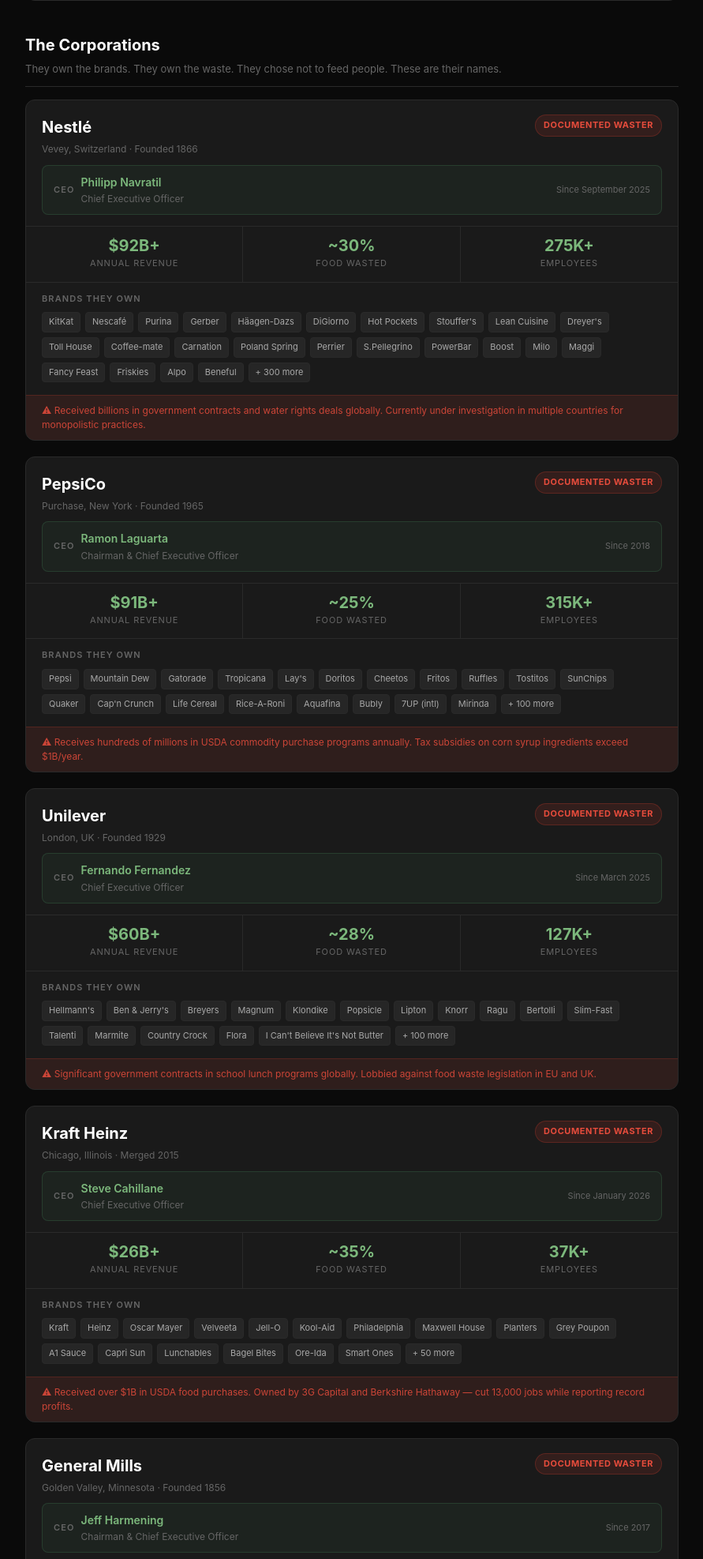
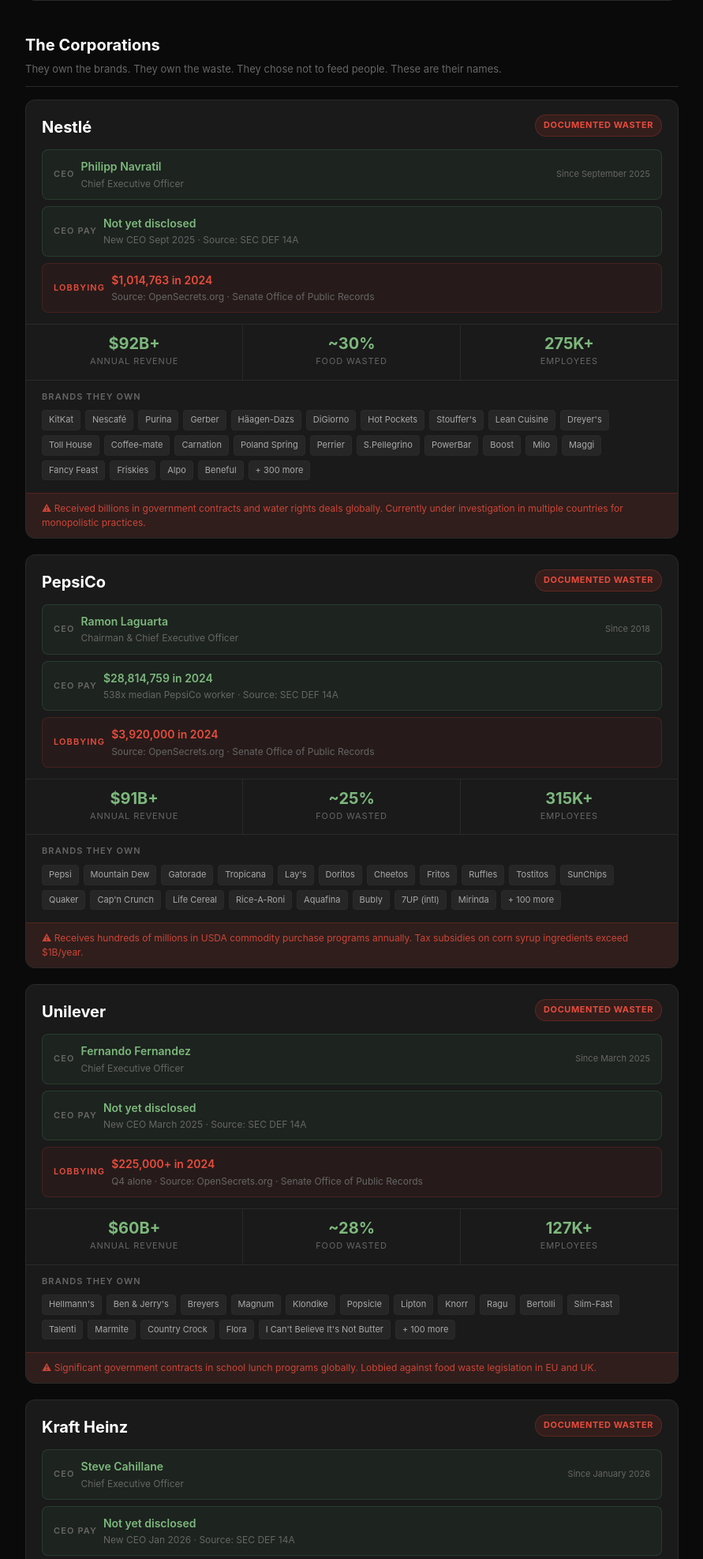
Before and after one commit to Kronestones/gleaning, a FastAPI app: page /stats in a window 1280 px wide. Shown: the part 936-2910 px from the top of the page at 79% size, without its empty margins (194-1085 px from the left). Run offline with FastAPI, Linux system fonts and the light colour scheme; parts of the project's set-up code (start-up, migrations or seed data) failed here and were passed over.

Commit message:
Wealth Hoarders: CEO compensation + lobbying data, remove HQ location

```diff
--- a/templates/stats.html
+++ b/templates/stats.html
@@ -126,13 +126,21 @@
     <div class="corp-card">
       <div class="corp-header">
         <div class="corp-header-top">
-          <div><div class="corp-name">Nestlé</div><div class="corp-hq">Vevey, Switzerland · Founded 1866</div></div>
+          <div><div class="corp-name">Nestlé</div></div>
           <div class="corp-waste-badge">Documented Waster</div>
         </div>
         <div class="ceo-strip">
           <span class="ceo-label">CEO</span>
           <div><div class="ceo-name">Philipp Navratil</div><div class="ceo-title">Chief Executive Officer</div></div>
           <span class="ceo-since">Since September 2025</span>
+        </div>
+        <div class="ceo-strip" style="margin-top:8px">
+          <span class="ceo-label">CEO PAY</span>
+          <div><div class="ceo-name">Not yet disclosed</div><div class="ceo-title">New CEO Sept 2025 · Source: SEC DEF 14A</div></div>
+        </div>
+        <div class="ceo-strip" style="margin-top:8px;background:rgba(192,57,43,0.08);border-color:rgba(192,57,43,0.2)">
+          <span class="ceo-label" style="color:#e74c3c">LOBBYING</span>
+          <div><div class="ceo-name" style="color:#e74c3c">$1,014,763 in 2024</div><div class="ceo-title">Source: OpenSecrets.org · Senate Office of Public Records</div></div>
         </div>
       </div>
       <div class="corp-stats">
@@ -146,13 +154,21 @@
     <div class="corp-card">
       <div class="corp-header">
         <div class="corp-header-top">
-          <div><div class="corp-name">PepsiCo</div><div class="corp-hq">Purchase, New York · Founded 1965</div></div>
+          <div><div class="corp-name">PepsiCo</div></div>
           <div class="corp-waste-badge">Documented Waster</div>
         </div>
         <div class="ceo-strip">
           <span class="ceo-label">CEO</span>
           <div><div class="ceo-name">Ramon Laguarta</div><div class="ceo-title">Chairman & Chief Executive Officer</div></div>
           <span class="ceo-since">Since 2018</span>
+        </div>
+        <div class="ceo-strip" style="margin-top:8px">
+          <span class="ceo-label">CEO PAY</span>
+          <div><div class="ceo-name">$28,814,759 in 2024</div><div class="ceo-title">538x median PepsiCo worker · Source: SEC DEF 14A</div></div>
+        </div>
+        <div class="ceo-strip" style="margin-top:8px;background:rgba(192,57,43,0.08);border-color:rgba(192,57,43,0.2)">
+          <span class="ceo-label" style="color:#e74c3c">LOBBYING</span>
+          <div><div class="ceo-name" style="color:#e74c3c">$3,920,000 in 2024</div><div class="ceo-title">Source: OpenSecrets.org · Senate Office of Public Records</div></div>
         </div>
       </div>
       <div class="corp-stats">
@@ -166,13 +182,21 @@
     <div class="corp-card">
       <div class="corp-header">
         <div class="corp-header-top">
-          <div><div class="corp-name">Unilever</div><div class="corp-hq">London, UK · Founded 1929</div></div>
+          <div><div class="corp-name">Unilever</div></div>
           <div class="corp-waste-badge">Documented Waster</div>
         </div>
         <div class="ceo-strip">
           <span class="ceo-label">CEO</span>
           <div><div class="ceo-name">Fernando Fernandez</div><div class="ceo-title">Chief Executive Officer</div></div>
           <span class="ceo-since">Since March 2025</span>
+        </div>
+        <div class="ceo-strip" style="margin-top:8px">
+          <span class="ceo-label">CEO PAY</span>
+          <div><div class="ceo-name">Not yet disclosed</div><div class="ceo-title">New CEO March 2025 · Source: SEC DEF 14A</div></div>
+        </div>
+        <div class="ceo-strip" style="margin-top:8px;background:rgba(192,57,43,0.08);border-color:rgba(192,57,43,0.2)">
+          <span class="ceo-label" style="color:#e74c3c">LOBBYING</span>
+          <div><div class="ceo-name" style="color:#e74c3c">$225,000+ in 2024</div><div class="ceo-title">Q4 alone · Source: OpenSecrets.org · Senate Office of Public Records</div></div>
         </div>
       </div>
       <div class="corp-stats">
@@ -186,13 +210,21 @@
     <div class="corp-card">
       <div class="corp-header">
         <div class="corp-header-top">
-          <div><div class="corp-name">Kraft Heinz</div><div class="corp-hq">Chicago, Illinois · Merged 2015</div></div>
+          <div><div class="corp-name">Kraft Heinz</div></div>
           <div class="corp-waste-badge">Documented Waster</div>
         </div>
         <div class="ceo-strip">
           <span class="ceo-label">CEO</span>
           <div><div class="ceo-name">Steve Cahillane</div><div class="ceo-title">Chief Executive Officer</div></div>
           <span class="ceo-since">Since January 2026</span>
+        </div>
+        <div class="ceo-strip" style="margin-top:8px">
+          <span class="ceo-label">CEO PAY</span>
+          <div><div class="ceo-name">Not yet disclosed</div><div class="ceo-title">New CEO Jan 2026 · Source: SEC DEF 14A</div></div>
+        </div>
+        <div class="ceo-strip" style="margin-top:8px;background:rgba(192,57,43,0.08);border-color:rgba(192,57,43,0.2)">
+          <span class="ceo-label" style="color:#e74c3c">LOBBYING</span>
+          <div><div class="ceo-name" style="color:#e74c3c">$880,000 in 2024</div><div class="ceo-title">Source: OpenSecrets.org · Senate Office of Public Records</div></div>
         </div>
       </div>
       <div class="corp-stats">
@@ -206,13 +238,21 @@
     <div class="corp-card">
       <div class="corp-header">
         <div class="corp-header-top">
-          <div><div class="corp-name">General Mills</div><div class="corp-hq">Golden Valley, Minnesota · Founded 1856</div></div>
+          <div><div class="corp-name">General Mills</div></div>
           <div class="corp-waste-badge">Documented Waster</div>
         </div>
         <div class="ceo-strip">
           <span class="ceo-label">CEO</span>
           <div><div class="ceo-name">Jeff Harmening</div><div class="ceo-title">Chairman & Chief Executive Officer</div></div>
           <span class="ceo-since">Since 2017</span>
+        </div>
+        <div class="ceo-strip" style="margin-top:8px">
+          <span class="ceo-label">CEO PAY</span>
+          <div><div class="ceo-name">$16,056,114 in 2024</div><div class="ceo-title">Source: SEC DEF 14A · AFL-CIO PayWatch</div></div>
+        </div>
+        <div class="ceo-strip" style="margin-top:8px;background:rgba(192,57,43,0.08);border-color:rgba(192,57,43,0.2)">
+          <span class="ceo-label" style="color:#e74c3c">LOBBYING</span>
+          <div><div class="ceo-name" style="color:#e74c3c">$1,270,000 in 2024</div><div class="ceo-title">Source: OpenSecrets.org · Senate Office of Public Records</div></div>
         </div>
       </div>
       <div class="corp-stats">
@@ -226,13 +266,21 @@
     <div class="corp-card">
       <div class="corp-header">
         <div class="corp-header-top">
-          <div><div class="corp-name">Conagra Brands</div><div class="corp-hq">Chicago, Illinois · Founded 1919</div></div>
+          <div><div class="corp-name">Conagra Brands</div></div>
           <div class="corp-waste-badge">Documented Waster</div>
         </div>
         <div class="ceo-strip">
           <span class="ceo-label">CEO</span>
           <div><div class="ceo-name">Sean Connolly</div><div class="ceo-title">President & Chief Executive Officer</div></div>
           <span class="ceo-since">Since 2015</span>
+        </div>
+        <div class="ceo-strip" style="margin-top:8px">
+          <span class="ceo-label">CEO PAY</span>
+          <div><div class="ceo-name">$24,030,226 in 2024</div><div class="ceo-title">Source: SEC DEF 14A · ERI Economic Research Institute</div></div>
+        </div>
+        <div class="ceo-strip" style="margin-top:8px;background:rgba(192,57,43,0.08);border-color:rgba(192,57,43,0.2)">
+          <span class="ceo-label" style="color:#e74c3c">LOBBYING</span>
+          <div><div class="ceo-name" style="color:#e74c3c">$480,000 in 2024</div><div class="ceo-title">Source: OpenSecrets.org · Senate Office of Public Records</div></div>
         </div>
       </div>
       <div class="corp-stats">
@@ -246,13 +294,21 @@
     <div class="corp-card">
       <div class="corp-header">
         <div class="corp-header-top">
-          <div><div class="corp-name">Mars / Kellanova</div><div class="corp-hq">McLean, Virginia · Mars acquired Kellanova 2024</div></div>
+          <div><div class="corp-name">Mars / Kellanova</div></div>
           <div class="corp-waste-badge">Documented Waster</div>
         </div>
         <div class="ceo-strip">
           <span class="ceo-label">CEO</span>
           <div><div class="ceo-name">Poul Weihrauch</div><div class="ceo-title">CEO, Mars Incorporated</div></div>
           <span class="ceo-since">Since 2022</span>
+        </div>
+        <div class="ceo-strip" style="margin-top:8px">
+          <span class="ceo-label">CEO PAY</span>
+          <div><div class="ceo-name">Privately held — not disclosed</div><div class="ceo-title">Mars Inc. is family-owned · No SEC filing required</div></div>
+        </div>
+        <div class="ceo-strip" style="margin-top:8px;background:rgba(192,57,43,0.08);border-color:rgba(192,57,43,0.2)">
+          <span class="ceo-label" style="color:#e74c3c">LOBBYING</span>
+          <div><div class="ceo-name" style="color:#e74c3c">~$1,000,000 in 2024</div><div class="ceo-title">Climate, conservation, tariffs · Source: OpenSecrets.org</div></div>
         </div>
       </div>
       <div class="corp-stats">
```
